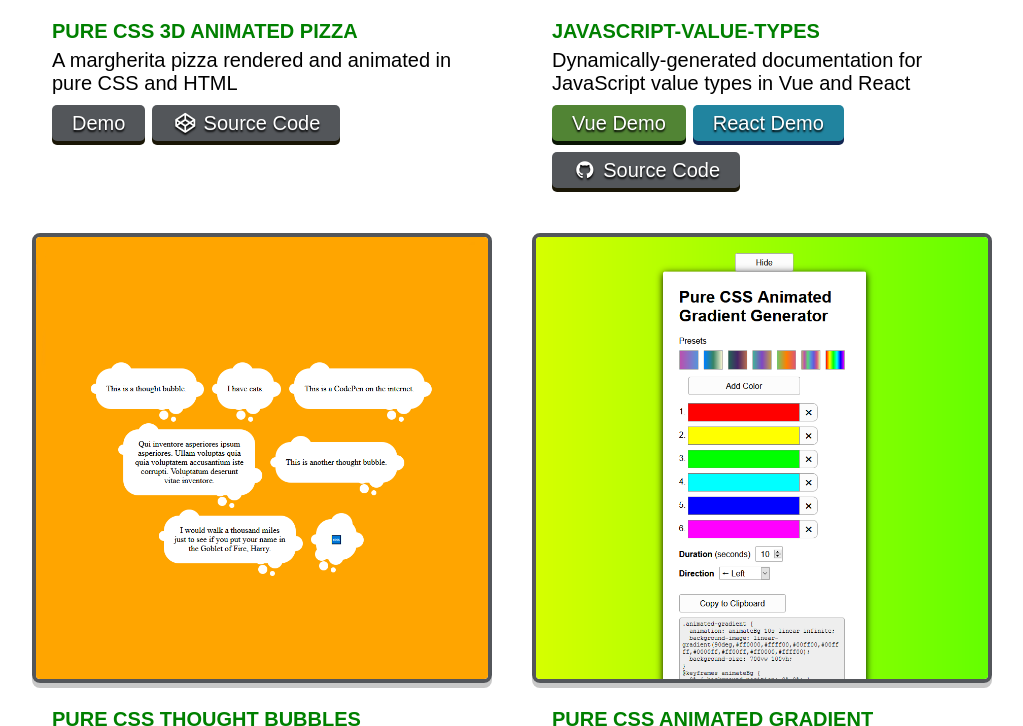
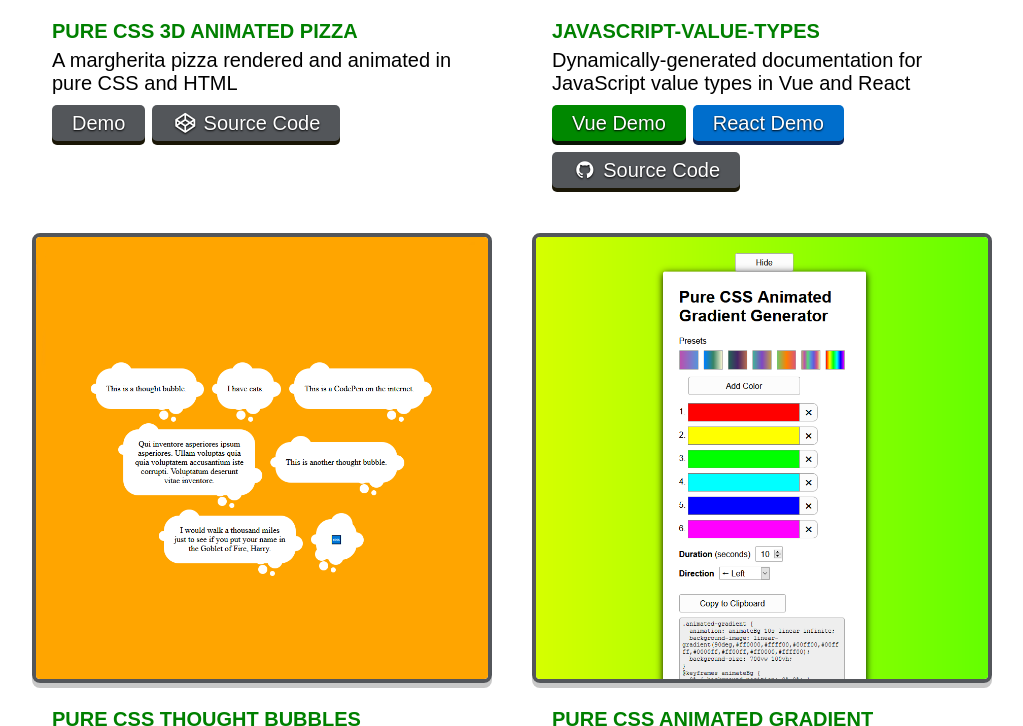
Before and after one commit to gmeben/personal, a plain HTML site: page index.html in a window 1280 px wide. Shown: the part 2074-2800 px from the top of the page, without its empty margins (128-1151 px from the left). Drawn offline with Linux system fonts and the light colour scheme.

Commit message:
feat: Make colored buttons more AA/AAA compliant

```diff
--- a/core.css
+++ b/core.css
@@ -110,7 +110,7 @@ a:focus {
     padding: 0.3rem 2rem;
     outline: 0;
     overflow: hidden;
-    text-shadow: 0 0.2rem 0.2rem #000;
+    text-shadow: 0 0.1rem 0.2rem #000;
     transition: 0.2s box-shadow, 0.2s margin;
 }
 .button:focus {
@@ -128,11 +128,11 @@ a:focus {
     outline: 0;
 }
 .button--blue {
-    background-color: #21849f;
+    background-color: #006ecc;
     box-shadow: 0 0.4rem 0 #122451;
 }
 .button--green {
-    background-color: #518434;
+    background-color: #008800;
     box-shadow: 0 0.4rem 0 #0a1505;
 }
 .button--green:focus,
--- a/index.html
+++ b/index.html
@@ -5,7 +5,7 @@
     <meta name="viewport" content="width=device-width, initial-scale=1">
     <meta name="description" content="Grant Eben is a full stack web developer and front-end designer.">
     <title>Grant Eben</title>
-    <link rel="stylesheet" type="text/css" href="core.css?v=1595597212">
+    <link rel="stylesheet" type="text/css" href="core.css?v=1595604073">
 </head>
 <body>
 <header class="main-header">
```
